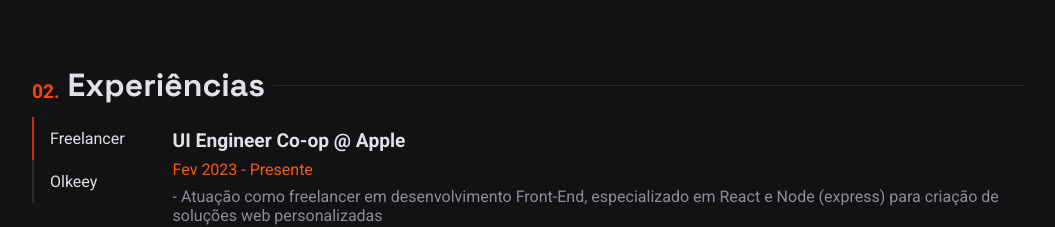
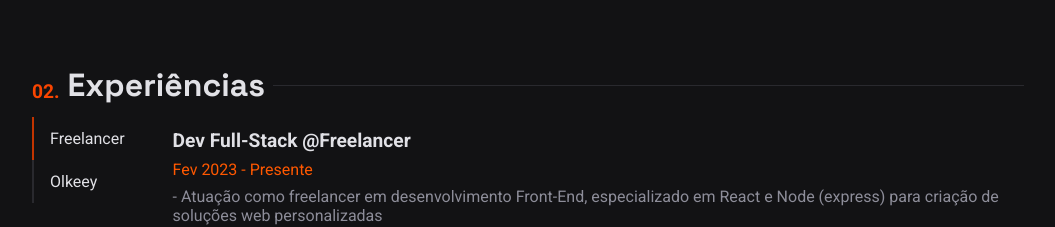
Before and after one commit to wicarpessoa/portfolio-01, a React (Vite) app: page / in a window 1280 px wide. Shown: the part 1660-1887 px from the top of the page, without its empty margins (112-1167 px from the left). Built offline with nearby package versions, Linux system fonts and the light colour scheme.

Commit message:
fix freelancer title

```diff
--- a/src/sections/Experience/index.tsx
+++ b/src/sections/Experience/index.tsx
@@ -14,7 +14,7 @@
     {
       value: 'tab1',
       title: 'Freelancer',
-      office: 'UI Engineer Co-op @ Apple',
+      office: 'Dev Full-Stack @Freelancer',
       content: [
         'Atuação como freelancer em desenvolvimento Front-End, especializado em React e Node (express) para criação de soluções web personalizadas',
       ],
```
